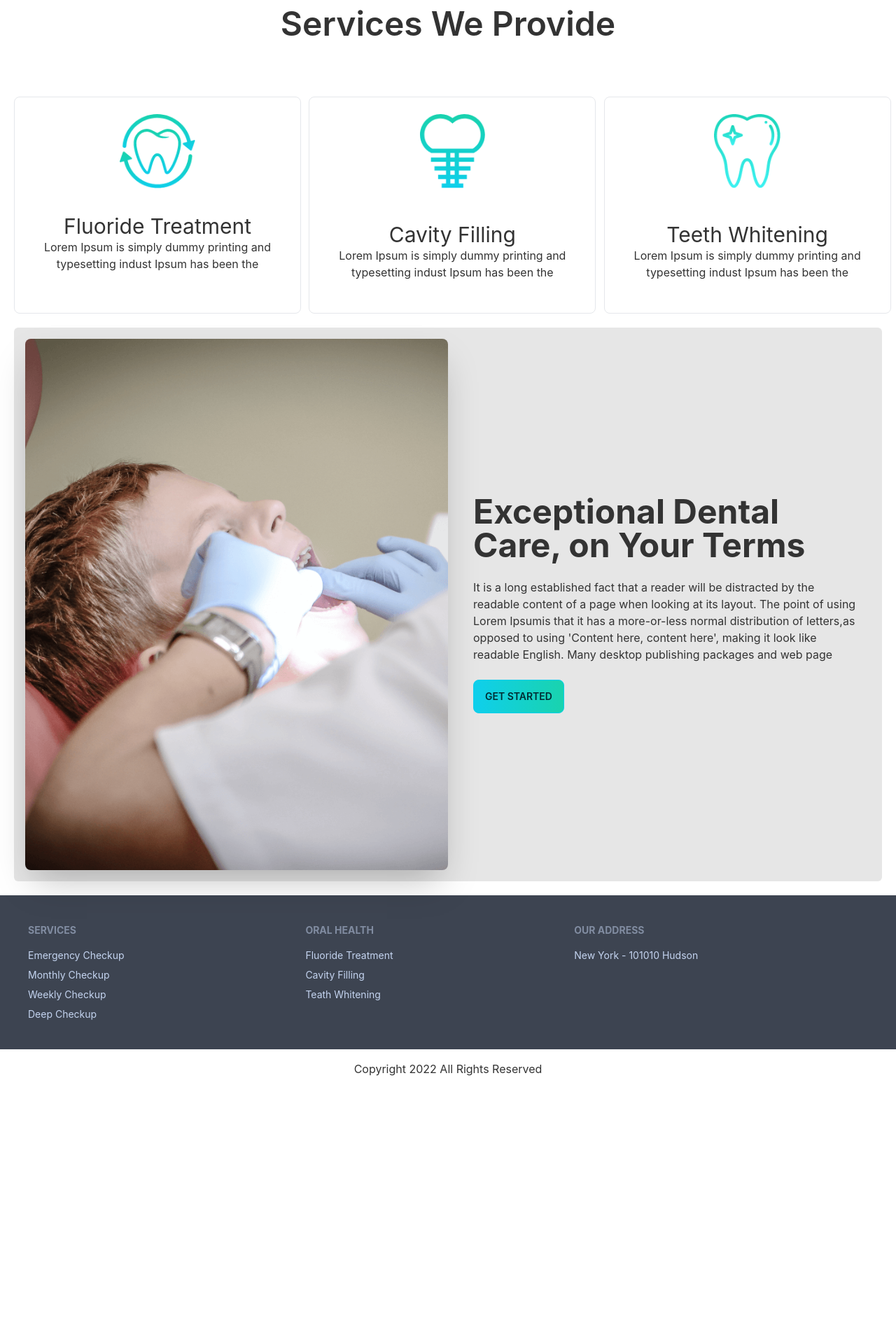
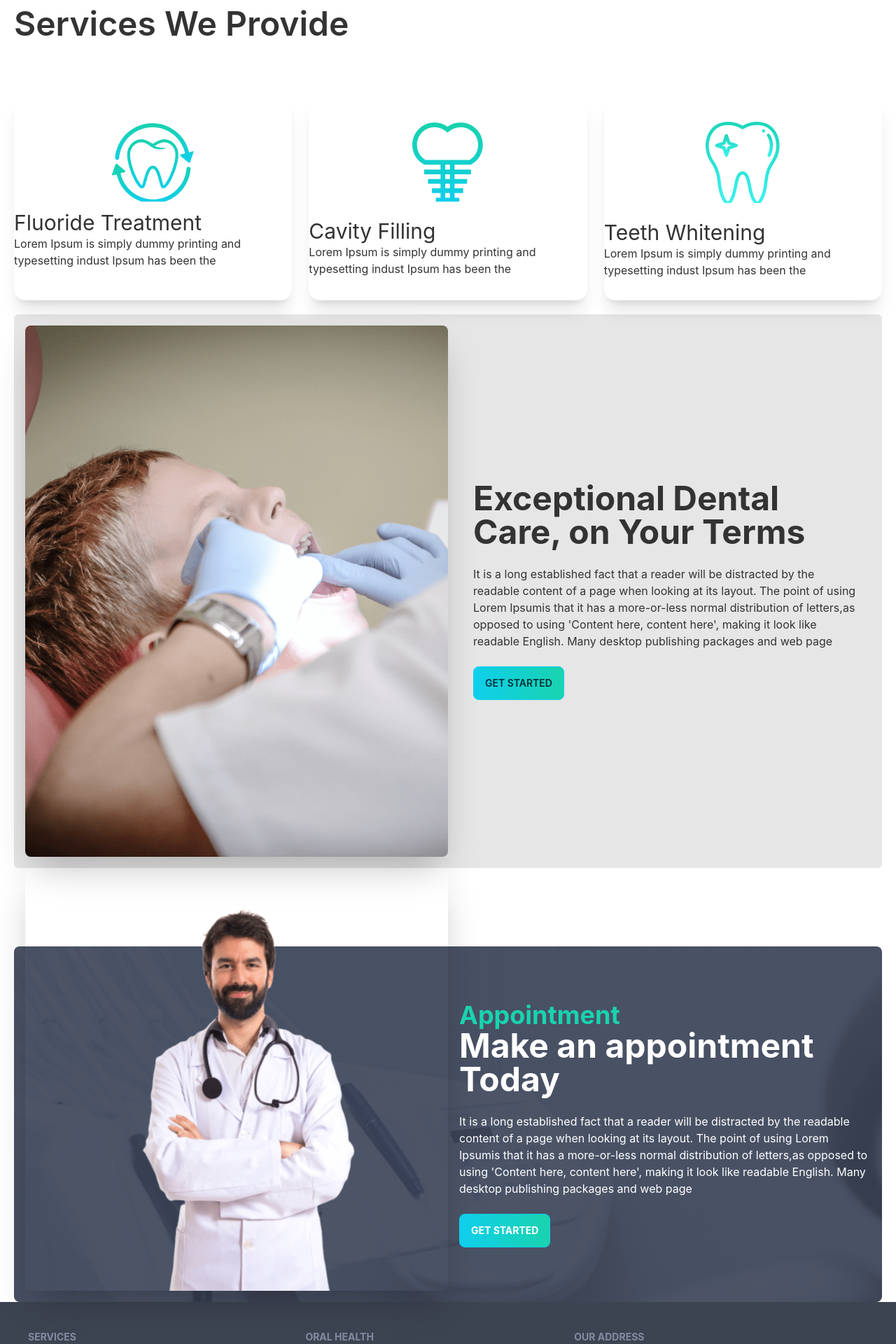
Before and after one commit to BappySheikh1/doctors-portal-client, a React (Create React App) app: page / in a window 1280 px wide. Shown: the part 1240-3160 px from the top of the page at 70% size. Before the commit the page ends 2795 px from the top, so only its background shows below. Built offline with nearby package versions, Linux system fonts and the light colour scheme.

Commit message:
appoinment doctors added

```diff
--- a/src/Pages/Home/Home/Home.js
+++ b/src/Pages/Home/Home/Home.js
@@ -1,6 +1,7 @@
 import React from 'react';
 import Banner from '../Banner/Banner';
 import InfoCard from '../InfoCard/InfoCard';
+import MakeApponment from '../MakeAppoinment/MakeAppointment';
 import ServiceCard from './ServiceCard/ServiceCard';
 
 const Home = () => {
@@ -10,12 +11,12 @@ const Home = () => {
             <Banner />
             <InfoCard />
             </div>
-            <div className='text-center'>
+            <div className=''>
                 <h3 className="text-3x text-[#19D3AE] font-bold my-2">OUR SERVICES</h3>
                 <h2 className='text-5xl font-semibold mb-20'>Services We Provide</h2>
                 <ServiceCard />
             </div>
-
+           <MakeApponment />
         </div>
     );
 };
--- a/src/Pages/Home/Home/ServiceCard/ServiceCard.js
+++ b/src/Pages/Home/Home/ServiceCard/ServiceCard.js
@@ -8,30 +8,31 @@ const ServiceCard = () => {
     return (
         <div>
         <div className='grid grid-cols-1 md:grid-cols-2 lg:grid-cols-3 gap-6'>
-            <div className='w-[410px] h-[310px] mx-auto  border rounded-lg '>
-                <div className='h-1/2 py-6 flex justify-center'>
+
+            <div className='card bg-base-100 shadow-xl'>
+                <figure className='px-10 pt-10'>
                     <img src={image1}  alt="" />
-                </div>
+                </figure>
                 <div className='h-1/2 py-3'>
                     <h3 className="text-3xl">Fluoride Treatment</h3>
                     <p>Lorem Ipsum is simply dummy printing and <br /> typesetting indust Ipsum has been the</p>
                 </div>
             </div>
 
-            <div className='w-[410px] h-[310px] mx-auto border rounded-lg'>
-                <div className='h-1/2 py-6 flex justify-center'>
+            <div className='card bg-base-100 shadow-xl'>
+                <figure className='px-10 pt-10'>
                     <img src={image2} alt="" />
-                </div>
+                </figure>
                 <div className='h-1/2 py-6'>
                     <h3 className="text-3xl">Cavity Filling</h3>
                     <p>Lorem Ipsum is simply dummy printing and <br /> typesetting indust Ipsum has been the</p>
                 </div>
             </div>
 
-            <div className='w-[410px] h-[310px] mx-auto  border rounded-lg'>
-                <div className='h-1/2 py-6 flex justify-center'>
+            <div className='card bg-base-100 shadow-xl'>
+                <figure className='px-10 pt-10'>
                     <img src={image3} alt="" />
-                </div>
+                </figure>
                 <div className='h-1/2 py-6'>
                     <h3 className="text-3xl">Teeth Whitening</h3>
                     <p>Lorem Ipsum is simply dummy printing and <br /> typesetting indust Ipsum has been the</p>
@@ -42,7 +43,7 @@ const ServiceCard = () => {
          <div className="hero bg-base-200 my-5 rounded-md">
            <div className="hero-content flex-col lg:flex-row ">
               <img src={image4} alt='' className="md:w-1/2 w-full rounded-lg shadow-2xl" />
-           <div className='px-5 text-left'>
+           <div className='px-5 '>
              <h1 className="text-5xl font-bold">Exceptional Dental Care, on Your Terms</h1>
              <p className="py-6 ">It is a long established fact that a reader will be distracted by the readable content of a page when looking at its layout. The point of using Lorem Ipsumis that it has a more-or-less normal distribution of letters,as opposed to using 'Content here, content here', making it look like readable English. Many desktop publishing packages and web page</p>
              <button className="btn btn-primary bg-gradient-to-r from-primary to-secondary ">Get Started</button>
--- /dev/null
+++ b/src/Pages/Home/MakeAppoinment/MakeAppointment.js
@@ -0,0 +1,28 @@
+import React from 'react';
+import image from '../../../Assets/images/doctor.png'
+import appointment from '../../../Assets/images/appointment.png'
+
+const MakeAppointment = () => {
+    return (
+        <section className='mt-28 rounded-lg' style={{
+               background: `url(${appointment})`
+        }}
+        >
+
+
+             <div className="hero ">
+              <div className="hero-content flex-col lg:flex-row">
+                <img src={image} alt='' className="-mt-32 md:w-1/2 hidden lg:block w-full  rounded-lg shadow-2xl" />
+              <div className='text-white'>
+                <h3 className='text-4xl font-bold text-[#19D3AE]'>Appointment</h3>
+              <h1 className="text-5xl font-bold">Make an appointment Today</h1>
+               <p className="py-6">It is a long established fact that a reader will be distracted by the readable content of a page when looking at its layout. The point of using Lorem Ipsumis that it has a more-or-less normal distribution of letters,as opposed to using 'Content here, content here', making it look like readable English. Many desktop publishing packages and web page</p>
+              <button className="btn btn-primary  bg-gradient-to-r from-primary to-secondary font-bold text-white">Get Started</button>
+             </div>
+             </div>
+            </div>
+        </section>
+    );
+};
+
+export default MakeAppointment;
```
